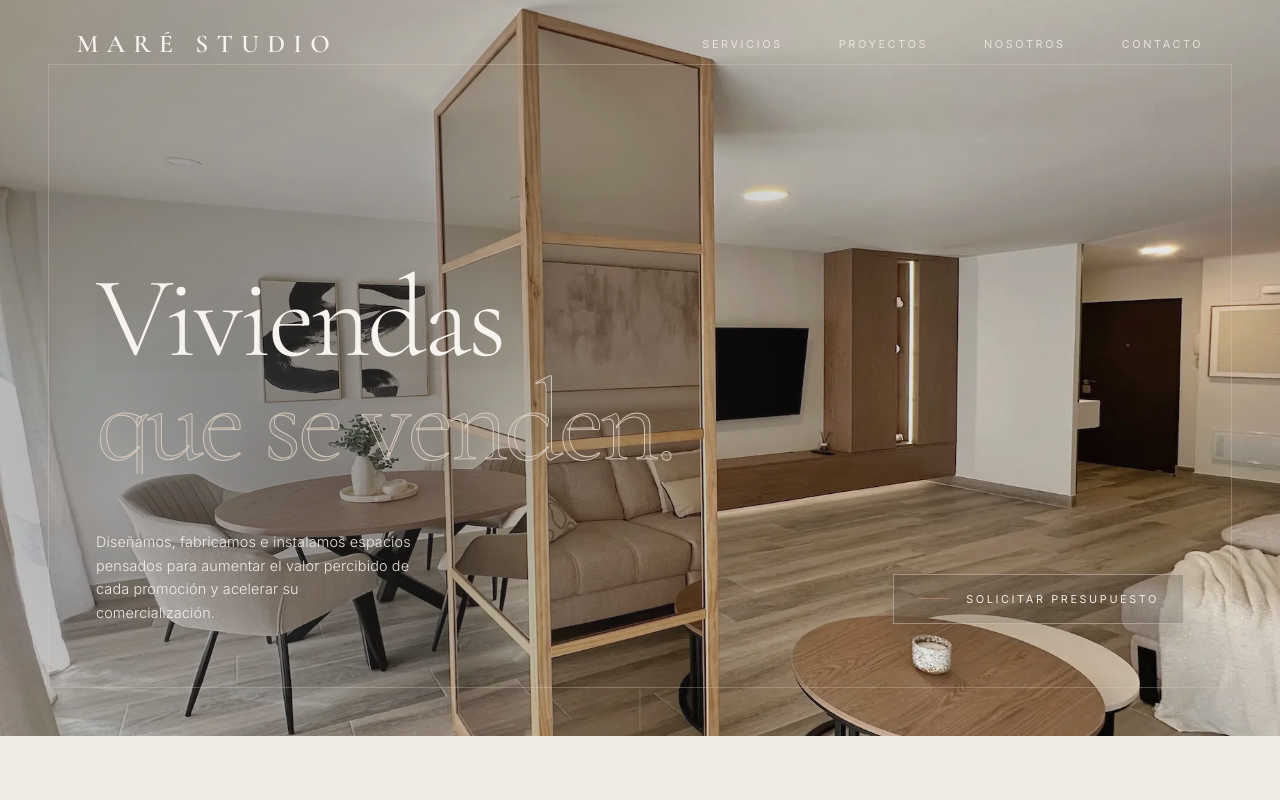
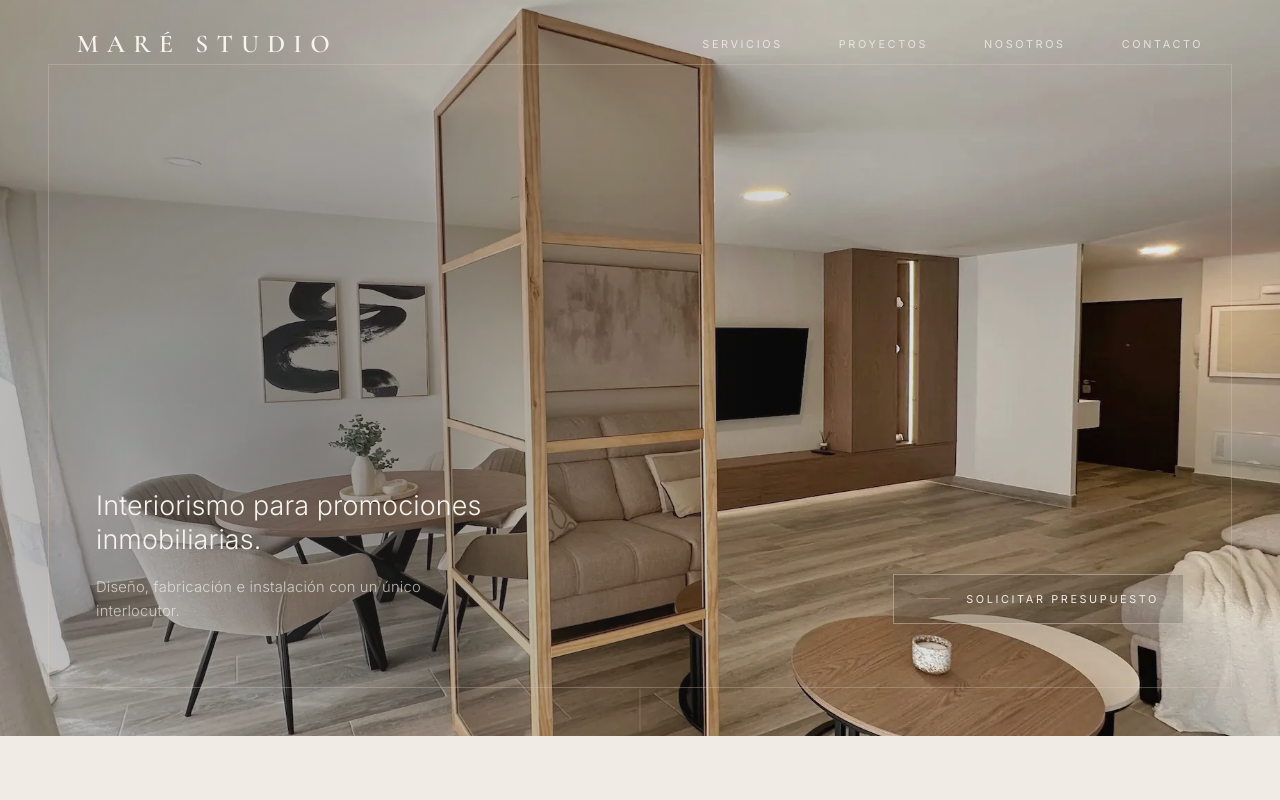
Before and after one commit to vandeson2/mare_studio, a Next.js app: page / in a window 1280 px wide. Shown: the top 800 px of the page. Built offline with nearby package versions, Linux system fonts and the light colour scheme.

Commit message:
Edición de textos del hero

```diff
--- a/src/components/sections/Hero.tsx
+++ b/src/components/sections/Hero.tsx
@@ -77,7 +77,7 @@ export default function Hero() {
                 className="block font-serif font-light text-brand-cream tracking-[-0.03em]"
                 style={{ fontSize: 'clamp(2.15rem, 9vw, 9.5rem)', lineHeight: 0.9, textShadow: '0 12px 42px rgba(47,42,40,0.24)', }}
               >
-                Viviendas
+
               </motion.h1>
             </div>
 
@@ -107,7 +107,7 @@ export default function Hero() {
                   letterSpacing: '-0.04em',
                 }}
               >
-                que se venden.
+
               </motion.h1>
             </div>
           </div>
@@ -119,15 +119,27 @@ export default function Hero() {
             transition={{ delay: 1.1, duration: 1.0 }}
             className="flex flex-col gap-6 sm:gap-8 sm:flex-row sm:items-end sm:justify-between"
           >
-
-            <p
-              className="font-sans text-brand-cream/92 leading-relaxed leading-[1.65] font-light max-w-[22rem] sm:max-w-xs"
-              style={{ fontSize: 'clamp(0.78rem, 1.8vw, 0.9rem)', letterSpacing: '0.01em',textShadow: '0 8px 26px rgba(47,42,40,0.24)', }}
-            >
-             {/*  Equipamiento integral para promotoras.<br />
-              Un único interlocutor.*/}
-              Diseñamos, fabricamos e instalamos espacios pensados para aumentar el valor percibido de cada promoción y acelerar su comercialización.
-            </p>
+            <div className='max-w-[30rem]'>
+              <p className='Font-sans font-light text-brand-cream leading-[1.25]'
+                style={{
+                  fontSize: 'clamp(1.35rem, 2.1vw, 2.05rem)',
+                  letterSpacing: '0.005em',
+                  textShadow: '0 8px 26px rgba(47,42,40,0.16)',
+                }}
+              >
+                Interiorismo para promociones inmobiliarias.
+              </p>
+              <p
+                className="mt-5 max-w-[23rem] font-sans font-light leading-relaxed text-brand-cream/70"
+                style={{
+                  fontSize: 'clamp(0.78rem, 1.45vw, 0.92rem)',
+                  letterSpacing: '0.015em',
+                  textShadow: '0 8px 26px rgba(47,42,40,0.12)',
+                }}
+              >
+                Diseño, fabricación e instalación con un único interlocutor.
+              </p>
+            </div>
             {/* CTA */}
             <Button href="/contacto">
               Solicitar presupuesto
```
